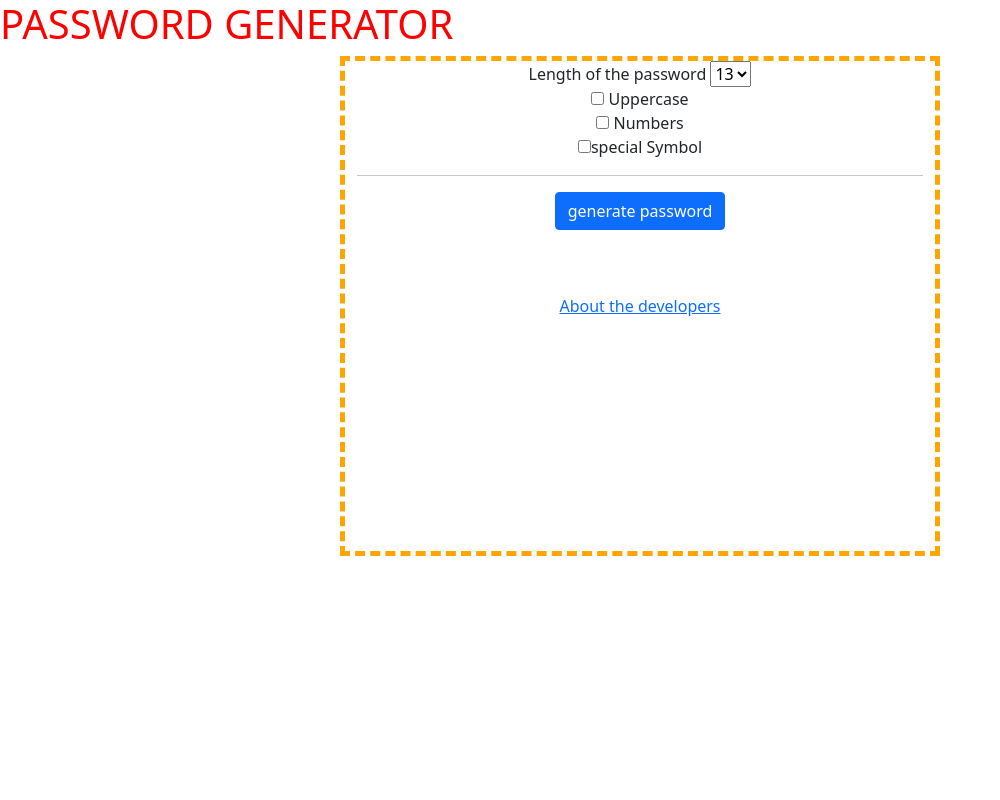
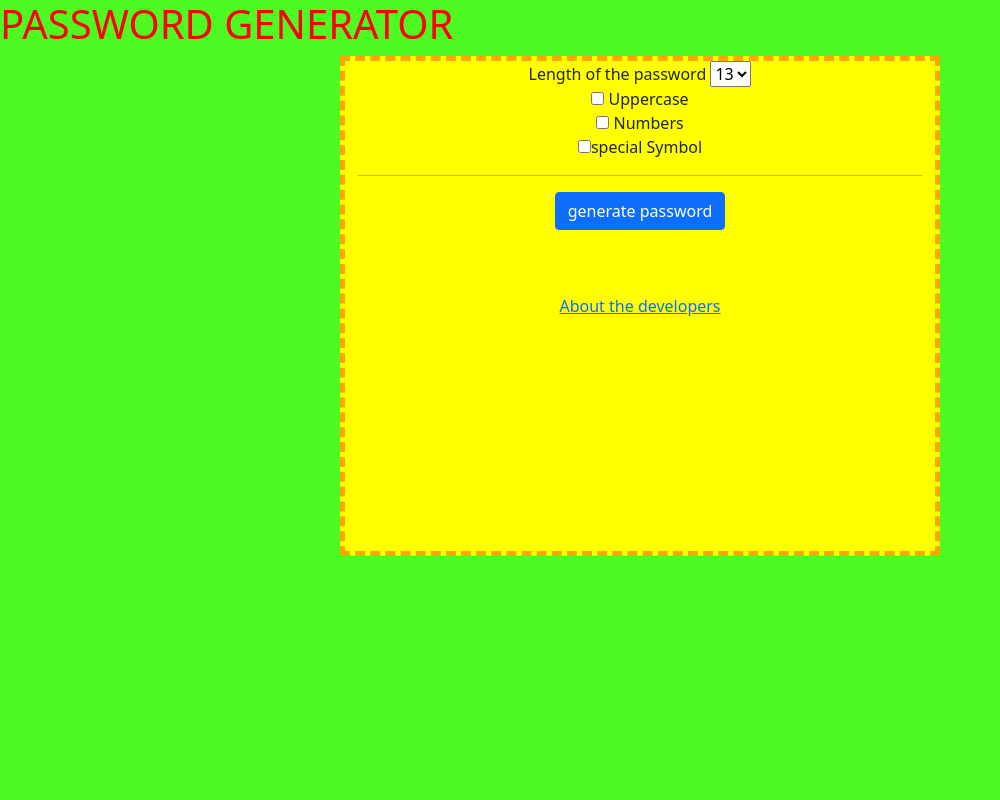
Before and after one commit to William-Mwangi/Password-generator-using-Django, a Django app: page / in a window 1280 px wide. Shown: the whole page, without its empty margins (0-1000 px from the left). Run offline with Django 4.2, Linux system fonts and the light colour scheme.

Commit message:
First changes to the Django websitegit status!

```diff
--- a/generator/templates/generator/home.html
+++ b/generator/templates/generator/home.html
@@ -1,6 +1,8 @@
 <link href="https://cdn.jsdelivr.net/npm/bootstrap@5.1.3/dist/css/bootstrap.min.css" rel="stylesheet" integrity="sha384-1BmE4kWBq78iYhFldvKuhfTAU6auU8tT94WrHftjDbrCEXSU1oBoqyl2QvZ6jIW3" crossorigin="anonymous">
+<body style="background-color:#4EFA22">
+
 <h1 style="color:red">PASSWORD GENERATOR</h1>
-<div class="container text-center" style="border:5px dashed orange;width:600px;height:500px" >
+<div class="container text-center" style="border:5px dashed orange;width:600px;height:500px; background-color:yellow" >
 
 <form action="{% url 'password' %}">
   <label for="length">Length of the password</label>
@@ -32,7 +34,7 @@
 </div>
 
 
-
+</body>
 
 
 
```
